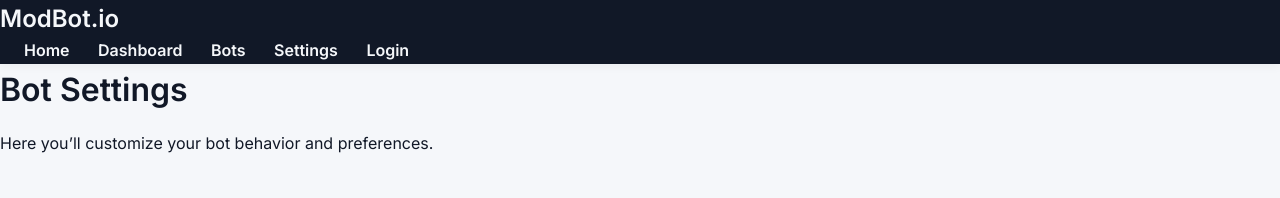
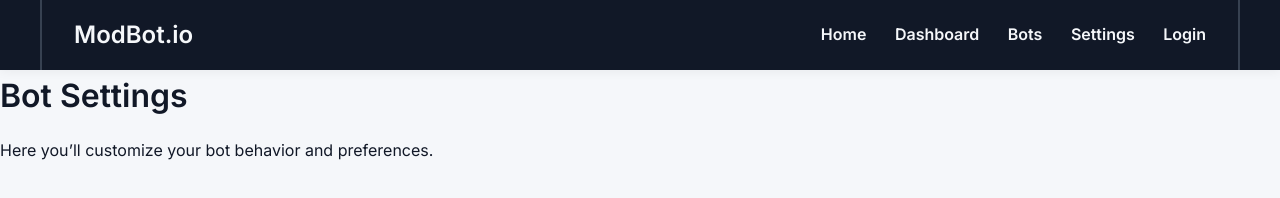
Before and after one commit to londoniac/modbot, a plain HTML site: page settings.html in a window 1280 px wide. Drawn offline with Linux system fonts and the light colour scheme.

Commit message:
Update settings.html

```diff
--- a/settings.html
+++ b/settings.html
@@ -1,18 +1,22 @@
 <!DOCTYPE html>
 <html>
   <head>
-  <title>Settings</title>
-  <link rel="stylesheet" href="styles.css">
+    <meta charset="UTF-8" />
+    <meta name="viewport" content="width=device-width, initial-scale=1.0" />
+    <title>ModBot.io - Bots</title>
+    <link rel="stylesheet" href="styles.css" />
   </head>
   <body>
   <header>
-  <div><strong>ModBot.io</strong></div>
-  <nav>
+    <nav class="container">
+      <div class="logo"><strong>ModBot.io</strong></div>
+      <div class="nav-links">
         <a href="index.html">Home</a>
         <a href="dashboard.html">Dashboard</a>
         <a href="bots.html">Bots</a>
         <a href="settings.html">Settings</a>
         <a href="login.html">Login</a>
+      </div>
     </nav>
   </header>
 
```
Lines whose indentation alone changed are shown as unchanged.
